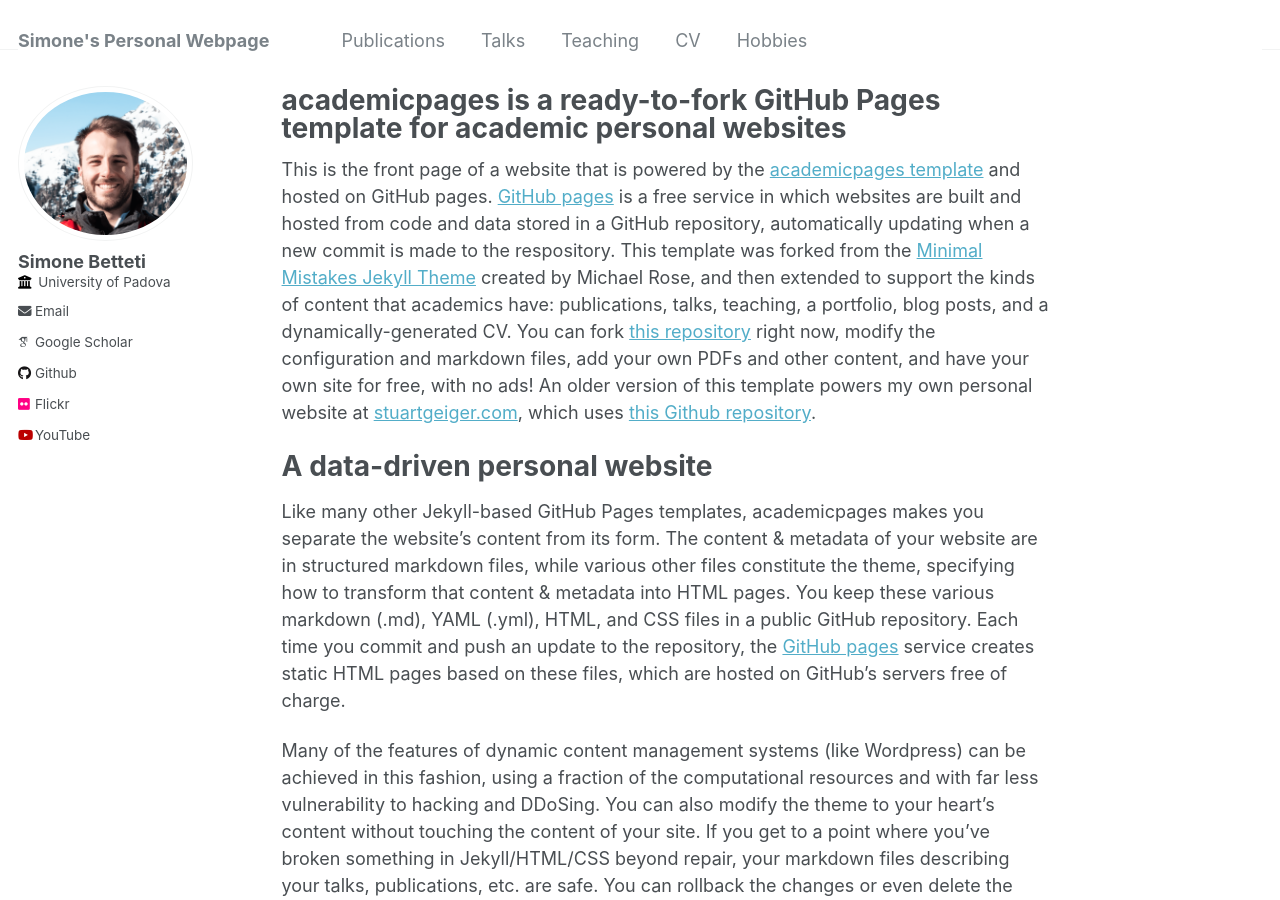
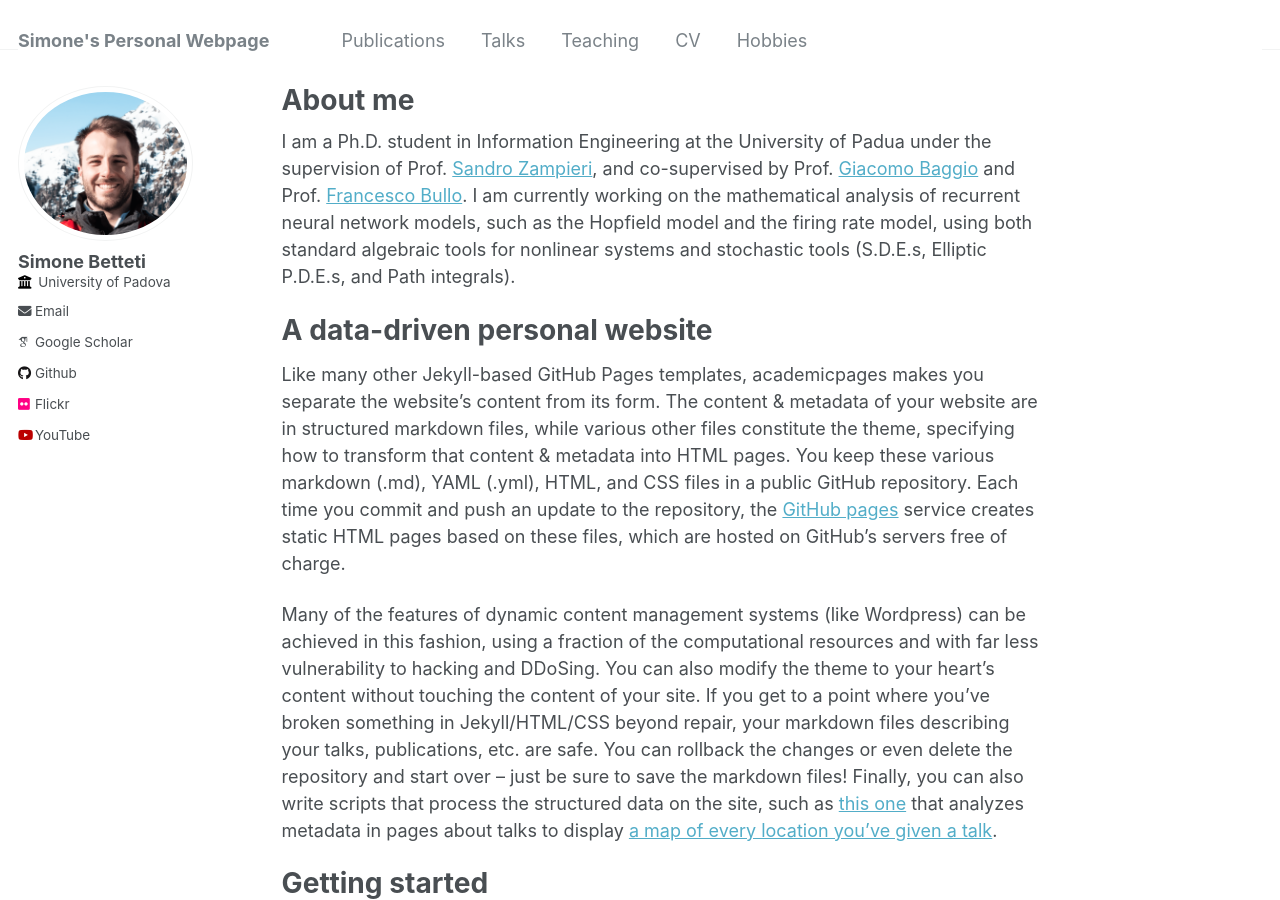
Before and after one commit to sim1bet/sim1bet.github.io, a Jekyll site: the page built from _pages/about.md, in a window 1280 px wide and 900 px high. Built offline with Jekyll 4.4.1, drawn with Linux system fonts in a browser that asks for light colours; some web fonts are replaced.

Commit message:
Update about.md

```diff
--- a/_pages/about.md
+++ b/_pages/about.md
@@ -1,13 +1,13 @@
 ---
 permalink: /
-title: "academicpages is a ready-to-fork GitHub Pages template for academic personal websites"
+title: "About me"
 author_profile: true
 redirect_from:
   - /about/
   - /about.html
 ---
 
-This is the front page of a website that is powered by the [academicpages template](https://github.com/academicpages/academicpages.github.io) and hosted on GitHub pages. [GitHub pages](https://pages.github.com) is a free service in which websites are built and hosted from code and data stored in a GitHub repository, automatically updating when a new commit is made to the respository. This template was forked from the [Minimal Mistakes Jekyll Theme](https://mmistakes.github.io/minimal-mistakes/) created by Michael Rose, and then extended to support the kinds of content that academics have: publications, talks, teaching, a portfolio, blog posts, and a dynamically-generated CV. You can fork [this repository](https://github.com/academicpages/academicpages.github.io) right now, modify the configuration and markdown files, add your own PDFs and other content, and have your own site for free, with no ads! An older version of this template powers my own personal website at [stuartgeiger.com](http://stuartgeiger.com), which uses [this Github repository](https://github.com/staeiou/staeiou.github.io).
+I am a Ph.D. student in Information Engineering at the University of Padua under the supervision of Prof. [Sandro Zampieri](https://scholar.google.it/citations?user=nq1QPJ0AAAAJ&hl=en), and co-supervised by Prof. [Giacomo Baggio](https://baggiogi.github.io/) and Prof. [Francesco Bullo](https://fbullo.github.io/). I am currently working on the mathematical analysis of recurrent neural network models, such as the Hopfield model and the firing rate model, using both standard algebraic tools for nonlinear systems and stochastic tools (S.D.E.s, Elliptic P.D.E.s, and Path integrals).
 
 A data-driven personal website
 ======
```
